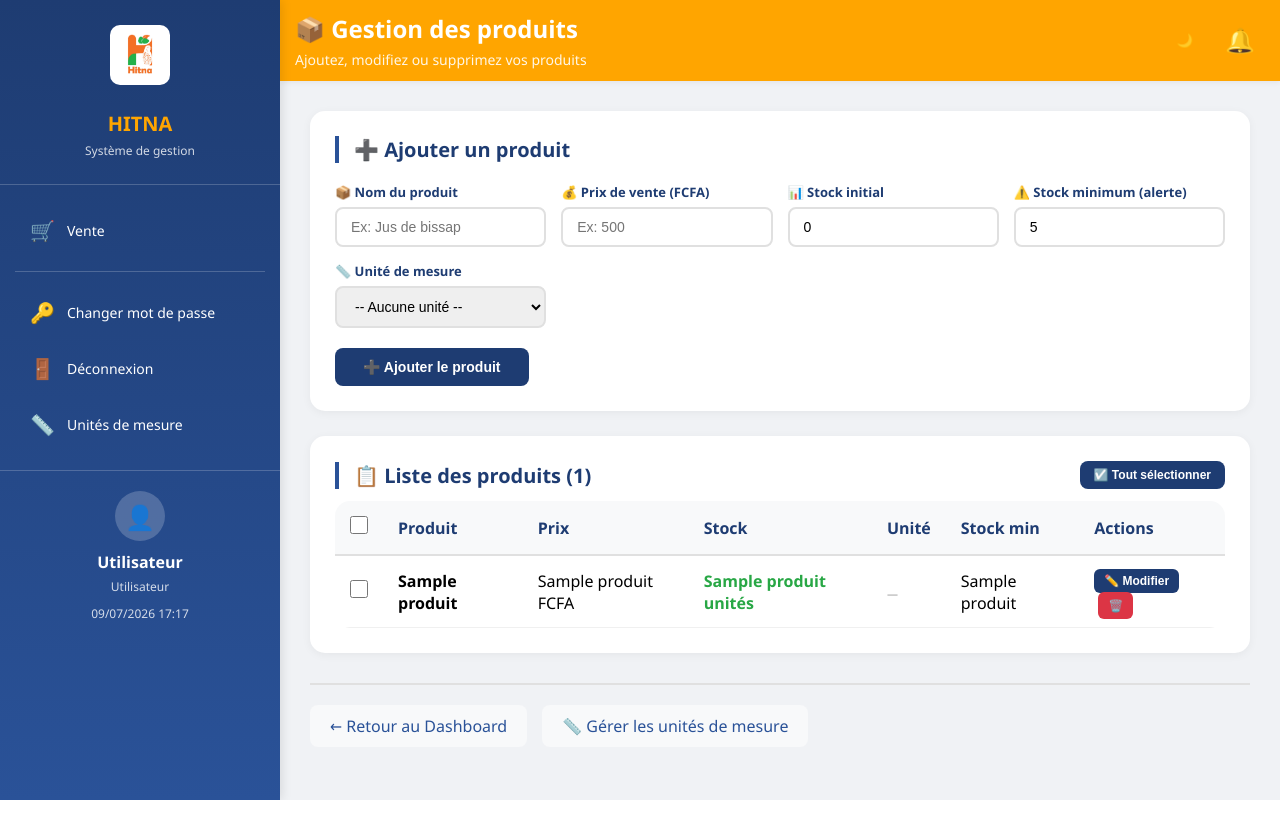
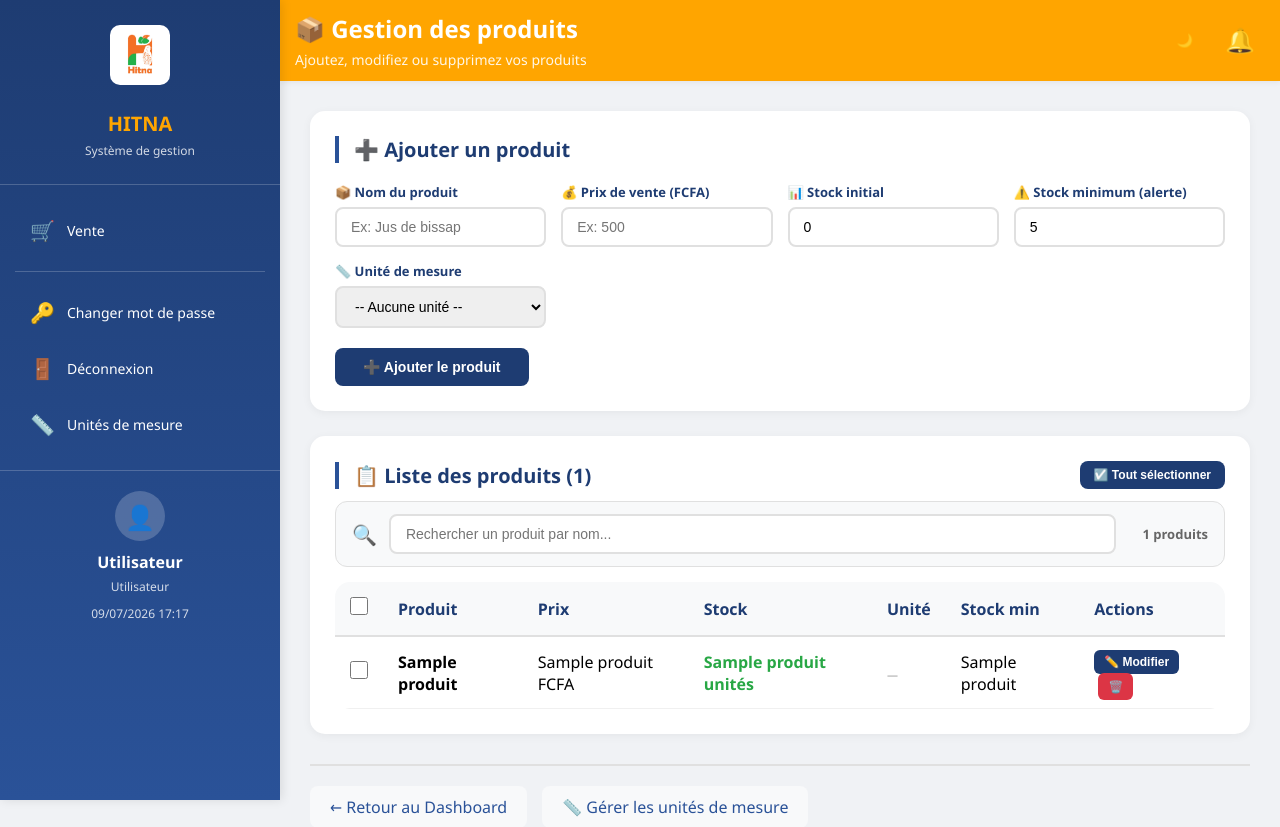
Before and after one commit to Delkatonne/Hitna-gestion, a Flask app: template templates/produits.html in a window 1280 px wide. Shown: the top 827 px of the page. Before the commit the page ends 800 px from the top, so only its background shows below. Run offline with Flask 3, Linux system fonts and the light colour scheme; the template is opened without the code that fills it: most values are stand-ins (such as "Sample title", 1, 10 or a date in 2020); data that the repository does not hold is empty; parts of the project's set-up code (start-up, migrations or seed data) failed here and were passed over; some libraries are stand-ins or nearby versions.

Commit message:
🔍 Ajout de la barre de recherche dans produits.html

```diff
--- a/templates/produits.html
+++ b/templates/produits.html
@@ -32,6 +32,57 @@
     .form-group input:focus, .form-group select:focus {
         outline: none;
         border-color: #1e3c72;
+    }
+
+    /* ── Barre de recherche ──────────────────── */
+    .search-bar {
+        display: flex;
+        gap: 12px;
+        align-items: center;
+        margin-bottom: 15px;
+        flex-wrap: wrap;
+        background: #f8f9fa;
+        padding: 12px 16px;
+        border-radius: 12px;
+        border: 1px solid #e0e0e0;
+    }
+    .search-bar input {
+        flex: 1;
+        min-width: 200px;
+        padding: 10px 15px;
+        border: 2px solid #e0e0e0;
+        border-radius: 8px;
+        font-size: 14px;
+        transition: border-color 0.3s;
+    }
+    .search-bar input:focus {
+        outline: none;
+        border-color: #2a5298;
+        box-shadow: 0 0 0 3px rgba(42, 82, 152, 0.1);
+    }
+    .search-bar .search-icon {
+        font-size: 20px;
+        color: #666;
+    }
+    .search-bar .clear-search {
+        background: #dc3545;
+        color: white;
+        border: none;
+        padding: 8px 16px;
+        border-radius: 8px;
+        cursor: pointer;
+        font-size: 13px;
+        display: none;
+    }
+    .search-bar .clear-search.visible {
+        display: inline-block;
+    }
+    .search-bar .result-count {
+        font-size: 13px;
+        color: #666;
+        font-weight: 600;
+        min-width: 80px;
+        text-align: right;
     }
 
     /* ── Barre d'actions multiple ───────────── */
@@ -125,6 +176,11 @@
         background: #fff3cd !important;
     }
 
+    /* Produit masqué par la recherche */
+    .produit-hidden {
+        display: none !important;
+    }
+
     /* ── Cartes mobiles ─────────────────────── */
     @media (max-width: 768px) {
         .produits-table-desktop { display: none; }
@@ -216,6 +272,15 @@
         color: #495057;
         margin-left: 5px;
     }
+
+    /* Animation de la barre de recherche */
+    .search-bar {
+        transition: border-color 0.3s, box-shadow 0.3s;
+    }
+    .search-bar:focus-within {
+        border-color: #2a5298;
+        box-shadow: 0 0 0 3px rgba(42, 82, 152, 0.1);
+    }
 </style>
 
 <!-- ══ SECTION AJOUT ════════════════════════════════════════ -->
@@ -264,6 +329,14 @@
         </button>
     </div>
 
+    <!-- ══ BARRE DE RECHERCHE ══ -->
+    <div class="search-bar">
+        <span class="search-icon">🔍</span>
+        <input type="text" id="searchInput" placeholder="Rechercher un produit par nom..." autocomplete="off">
+        <span class="result-count" id="resultCount"></span>
+        <button class="clear-search" id="clearSearch" onclick="clearSearch()">✕ Effacer</button>
+    </div>
+
     <!-- Barre d'actions groupées -->
     <div class="bulk-actions-bar" id="bulk-actions-bar">
         <span class="bulk-count" id="bulk-count">0 produit(s) sélectionné(s)</span>
@@ -294,7 +367,7 @@
                 </thead>
                 <tbody id="produits-tbody">
                     {% for p in produits %}
-                    <tr id="row-{{ p[0] }}">
+                    <tr id="row-{{ p[0] }}" data-nom="{{ p[1]|lower }}">
                         <td class="checkbox-cell">
                             <input type="checkbox" class="product-checkbox"
                                    value="{{ p[0] }}" data-nom="{{ p[1] }}"
@@ -334,9 +407,9 @@
     </div>
 
     <!-- ── VERSION MOBILE (cartes) ───────────── -->
-    <div class="produits-cards-mobile">
+    <div class="produits-cards-mobile" id="produits-cards-mobile">
         {% for p in produits %}
-        <div class="produit-card" id="card-{{ p[0] }}">
+        <div class="produit-card" id="card-{{ p[0] }}" data-nom="{{ p[1]|lower }}">
             <div class="card-header">
                 <input type="checkbox" class="product-checkbox"
                        value="{{ p[0] }}" data-nom="{{ p[1] }}"
@@ -518,5 +591,67 @@ function fermerModal() {
 document.getElementById('modal-modifier').addEventListener('click', function(e) {
     if (e.target === this) fermerModal();
 });
+
+// ── RECHERCHE EN TEMPS RÉEL ──────────────────
+const searchInput = document.getElementById('searchInput');
+const clearBtn = document.getElementById('clearSearch');
+const resultCount = document.getElementById('resultCount');
+
+function filterProducts() {
+    const searchTerm = searchInput.value.toLowerCase().trim();
+    let visibleCount = 0;
+
+    // Filtrer les lignes du tableau desktop
+    document.querySelectorAll('#produits-tbody tr').forEach(row => {
+        const nom = row.getAttribute('data-nom') || '';
+        if (searchTerm === '' || nom.includes(searchTerm)) {
+            row.classList.remove('produit-hidden');
+            visibleCount++;
+        } else {
+            row.classList.add('produit-hidden');
+        }
+    });
+
+    // Filtrer les cartes mobile
+    document.querySelectorAll('#produits-cards-mobile .produit-card').forEach(card => {
+        const nom = card.getAttribute('data-nom') || '';
+        if (searchTerm === '' || nom.includes(searchTerm)) {
+            card.style.display = 'block';
+        } else {
+            card.style.display = 'none';
+        }
+    });
+
+    // Mettre à jour le compteur
+    const total = document.querySelectorAll('#produits-tbody tr').length;
+    if (searchTerm === '') {
+        resultCount.textContent = `${total} produits`;
+        clearBtn.classList.remove('visible');
+    } else {
+        resultCount.textContent = `${visibleCount} résultat(s) sur ${total}`;
+        clearBtn.classList.add('visible');
+    }
+}
+
+function clearSearch() {
+    searchInput.value = '';
+    filterProducts();
+    searchInput.focus();
+}
+
+// Recherche en temps réel
+searchInput.addEventListener('input', filterProducts);
+
+// Recherche avec la touche Escape
+searchInput.addEventListener('keydown', function(e) {
+    if (e.key === 'Escape') {
+        clearSearch();
+    }
+});
+
+// Initialiser le compteur
+document.addEventListener('DOMContentLoaded', function() {
+    filterProducts();
+});
 </script>
 {% endblock %}
```
